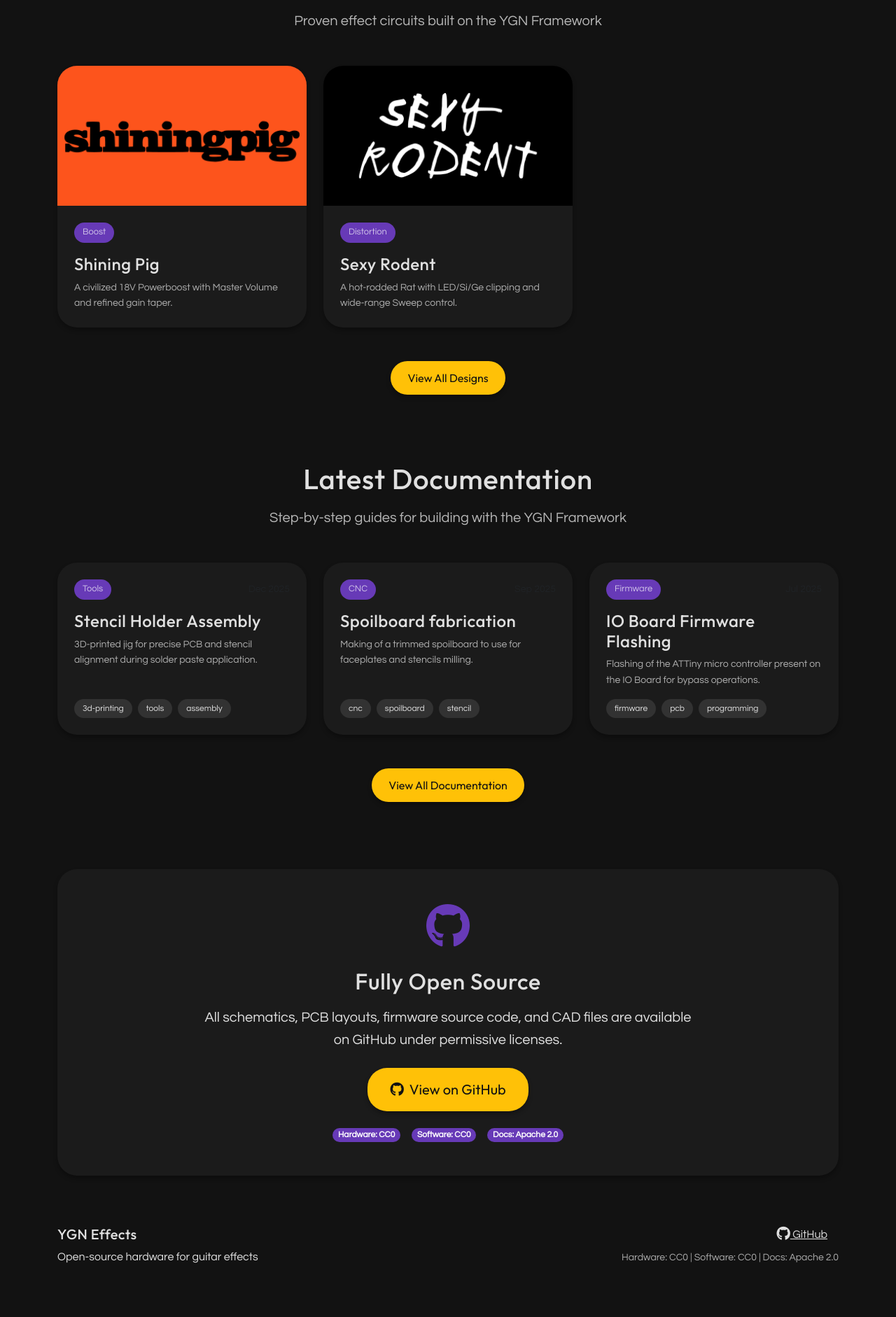
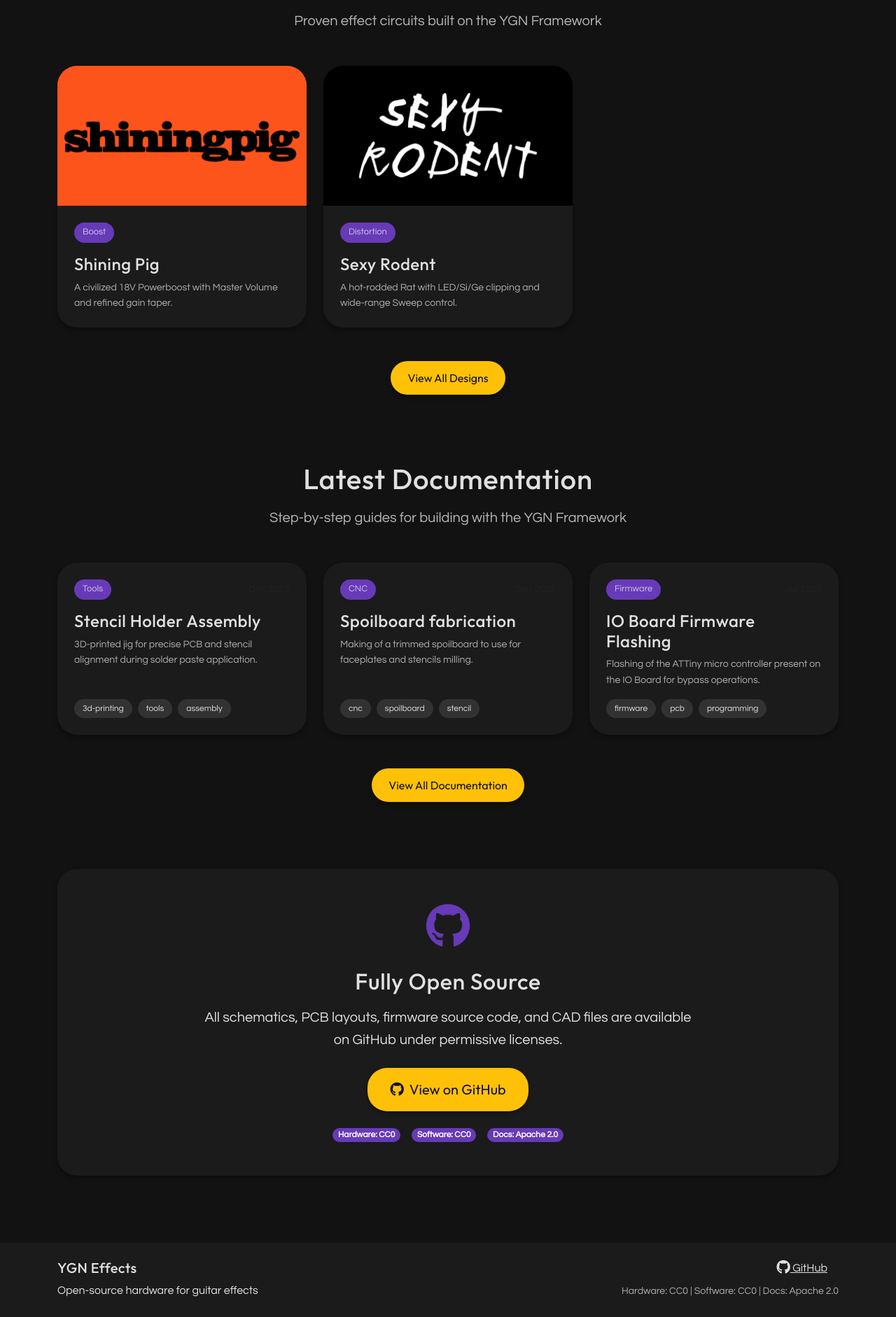
Before and after one commit to ygn-effects/ygn-effects.github.io, a Jekyll site: the page built from index.html, in a window 1280 px wide. Shown: the part 1249-3131 px from the top of the page at 70% size. Built offline with Jekyll 4.4.1, drawn with Linux system fonts in a browser that asks for light colours; before the commit the page ends 3083 px from its top, so only the background shows below that.

Commit message:
Fixed the footer's surface background

```diff
--- a/_includes/footer.html
+++ b/_includes/footer.html
@@ -1,4 +1,4 @@
-<footer>
+<footer class="mt-5">
   <div class="container">
     <div class="row py-4">
       <div class="col-md-6">
--- a/assets/css/custom.css
+++ b/assets/css/custom.css
@@ -160,6 +160,14 @@ a.ygn-card:hover {
   padding: 3rem;
   display: flex;
   align-items: flex-end;
+}
+
+/* =========================================
+  Footer
+========================================= */
+footer {
+  background-color: var(--ygn-surface);
+  width: 100%;
 }
 
 /* =========================================
```
